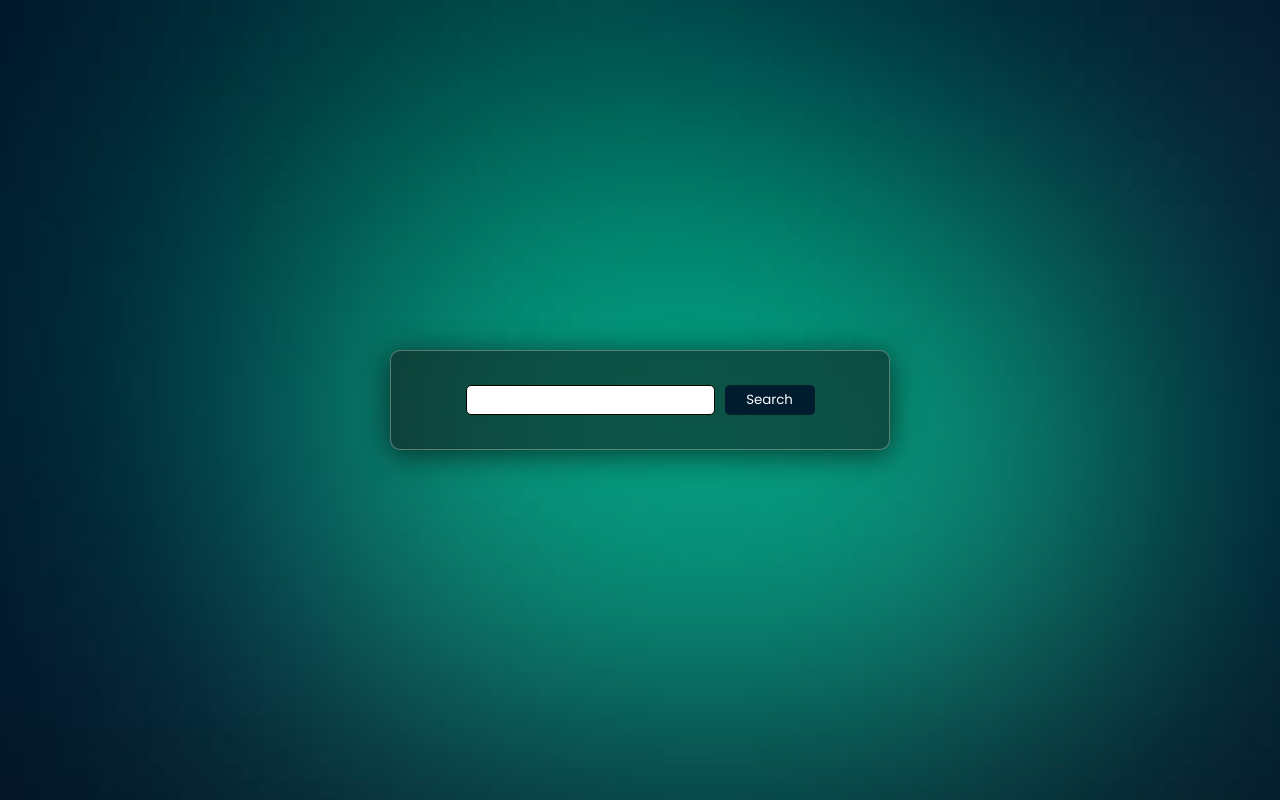
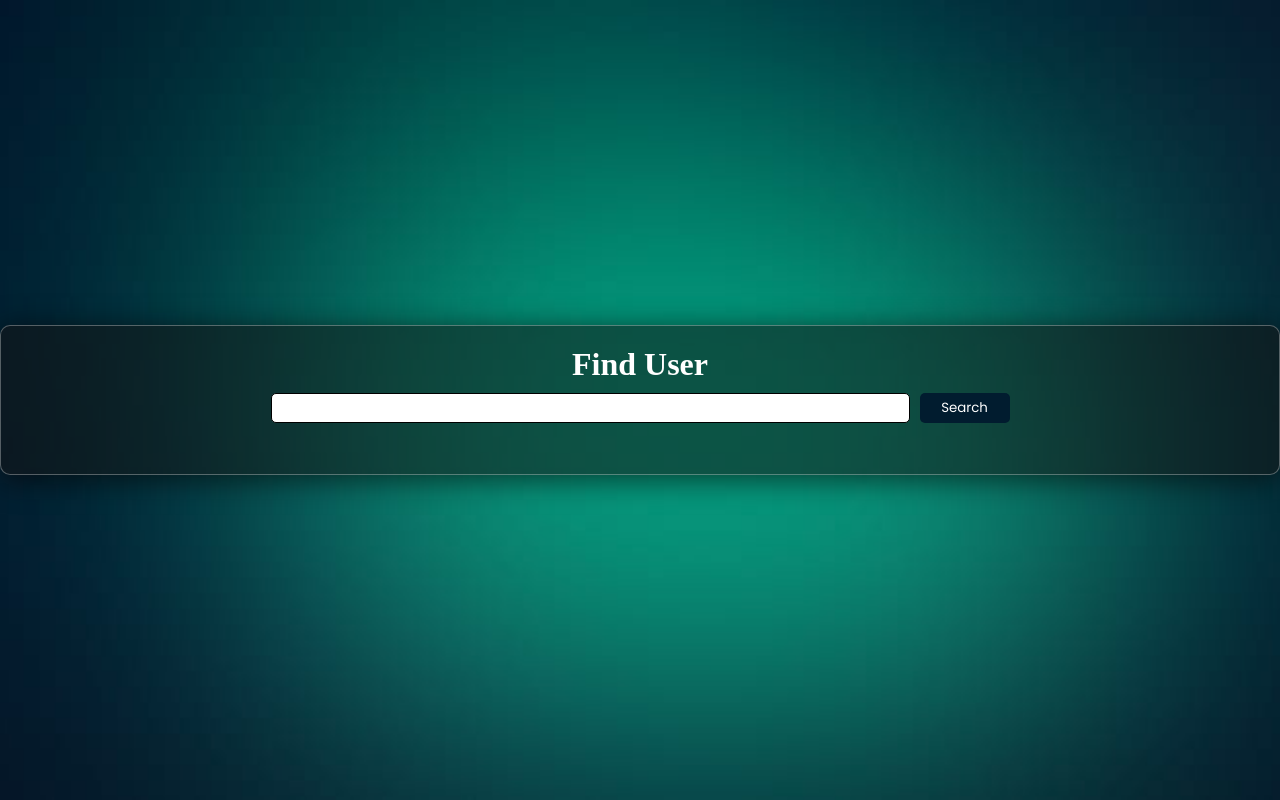
Before and after one commit to Ranjith-Prabhakar/Autonomous-Ai-Client, a React (Vite) app: page / in a window 1280 px wide. Built offline with nearby package versions, Linux system fonts and the light colour scheme.

Commit message:
search component design has improved

```diff
--- a/src/components/primaryUser/ProfileComponent.tsx
+++ b/src/components/primaryUser/ProfileComponent.tsx
@@ -6,7 +6,7 @@ type Props = {
 const ProfileComponent = ({ active, setActive }: Props) => {
   const primaryUser = useGetPrimaryUser();
   return (
-    <div className="glass-effect h-70vh w-full rounded-10 flex px-20  pt-20 flex flex-col">
+    <div className="glass-effect h-62vh w-full rounded-10 flex px-20  pt-20 flex flex-col">
       <div className="flex gap-20 text-white font-800 text-20">
         <img
           src={primaryUser.avatar_url}
--- a/src/components/search/SearchComponent.tsx
+++ b/src/components/search/SearchComponent.tsx
@@ -46,7 +46,9 @@ const SearchComponent = ({ setSelctor }: TSelector) => {
   };
 
   return (
-    <div className="glass-effect search-container gap-10 rounded-10 flex justify-center item-center">
+    <div className="glass-effect search-container w-full h-150 py-20 gap-10 rounded-10 flex flex-col justify-start item-center">
+      <h1 className="text-white">Find User</h1>
+      <div className="flex justify-center item-center gap-10 w-full  ">
         <input
           className="search-input"
           value={name}
@@ -57,6 +59,7 @@ const SearchComponent = ({ setSelctor }: TSelector) => {
           Search
         </button>
       </div>
+    </div>
   );
 };
 export default SearchComponent;
--- a/src/index.css
+++ b/src/index.css
@@ -202,6 +202,7 @@
 .h-90vh { height: 90vh; }
 .h-80vh { height: 80vh; }
 .h-70vh { height: 70vh; }
+.h-62vh { height: 62vh; }
 .h-60vh { height: 60vh; }
 .h-50vh { height: 50vh; }
 .h-40vh { height: 40vh; }
```
Lines whose indentation alone changed are shown as unchanged.
